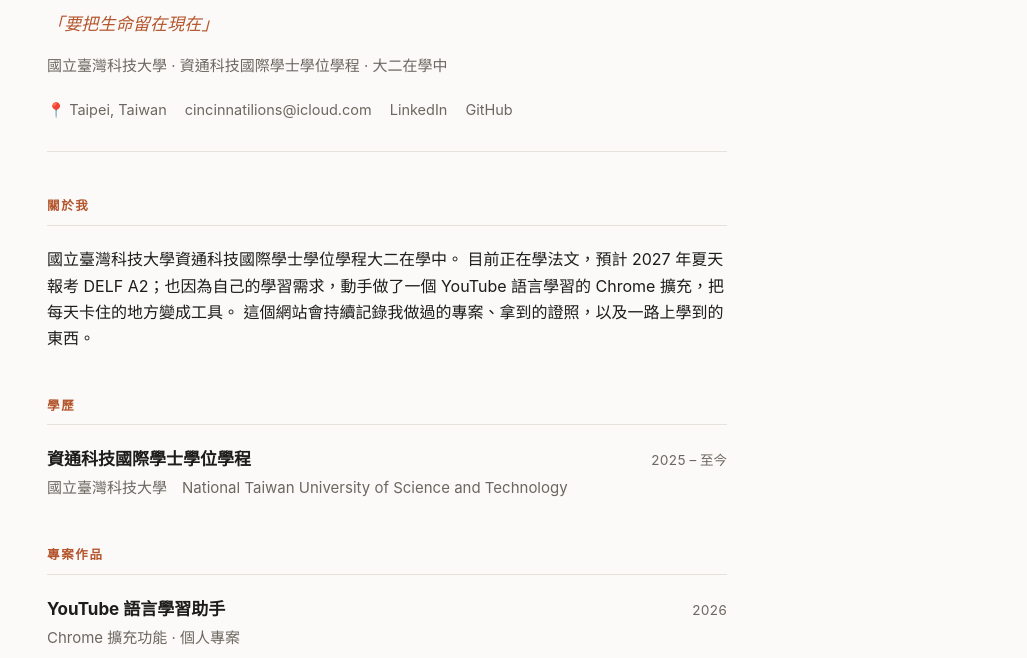
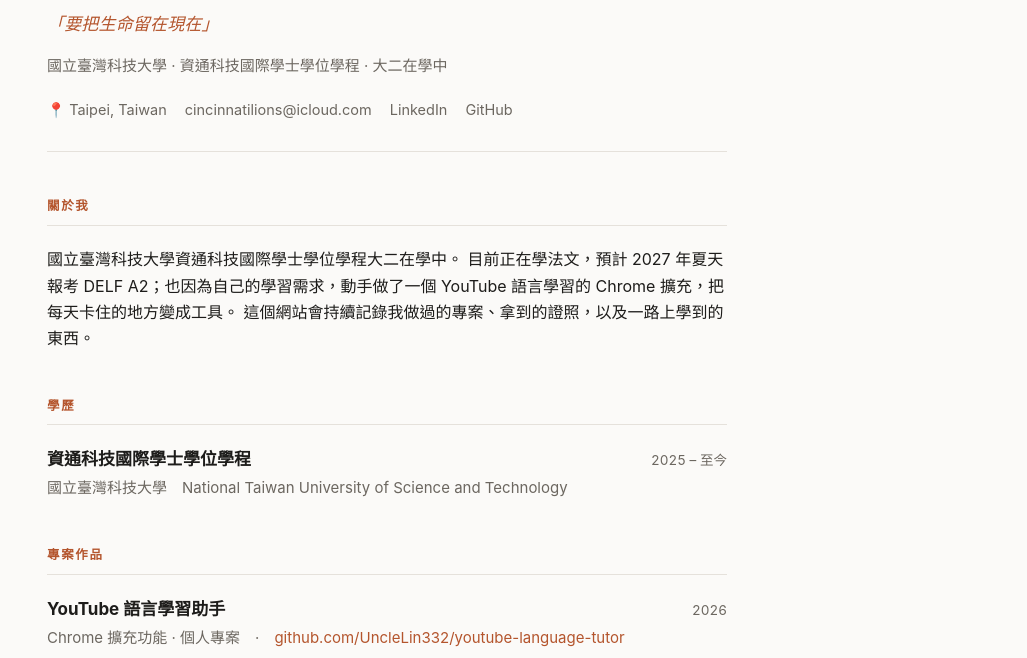
Before and after one commit to UncleLin332/UncleLin332.github.io, a plain HTML site: page index.html in a window 1280 px wide. Shown: the part 117-775 px from the top of the page, without its empty margins (253-1280 px from the left). Drawn offline with Linux system fonts and the light colour scheme.

Commit message:
專案區塊加上 GitHub repo 連結
Co-Authored-By: Claude Opus 5 <noreply@anthropic.com>

```diff
--- a/index.html
+++ b/index.html
@@ -158,7 +158,7 @@
       <div class="item-head">
         <div>
           <h3 class="role">YouTube 語言學習助手</h3>
-          <p class="org">Chrome 擴充功能 · 個人專案</p>
+          <p class="org">Chrome 擴充功能 · 個人專案　·　<a href="https://github.com/UncleLin332/youtube-language-tutor" target="_blank" rel="noopener">github.com/UncleLin332/youtube-language-tutor</a></p>
         </div>
         <span class="when">2026</span>
       </div>
```
